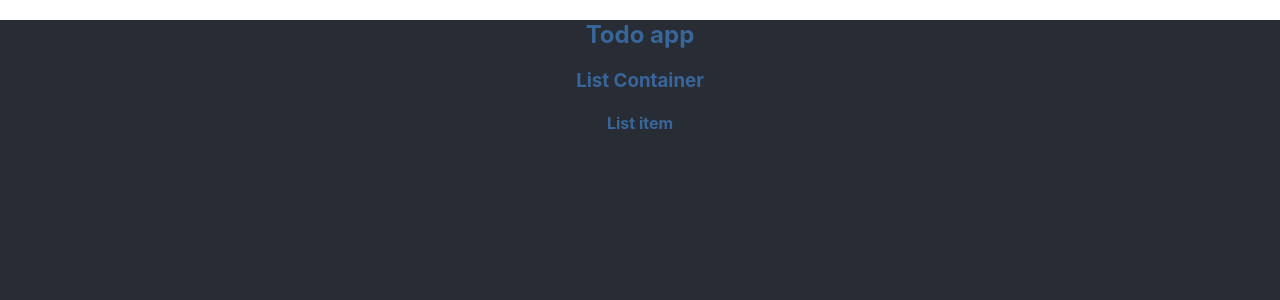
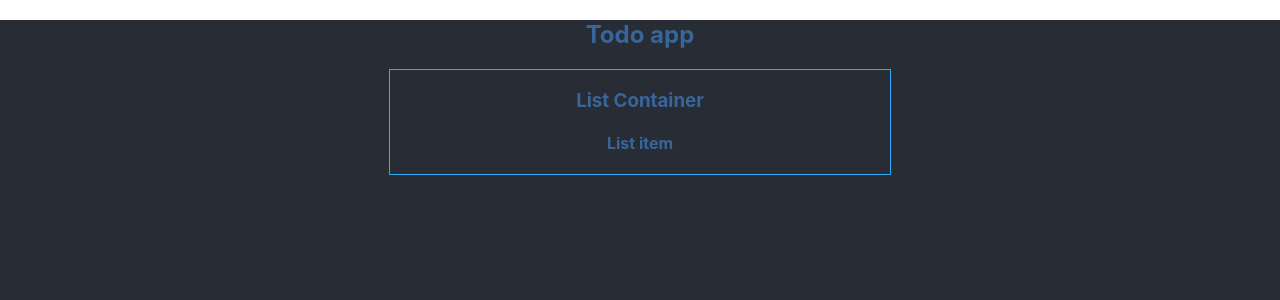
Before and after one commit to tothricsaj/todo-list__typescript, a React (Create React App) app: page / in a window 1280 px wide. Shown: the top 300 px of the page. Built offline with nearby package versions, Linux system fonts and the light colour scheme.

Commit message:
(refact): changed favicon and deleted logo.svg

```diff
--- a/public/index.html
+++ b/public/index.html
@@ -24,7 +24,7 @@
       work correctly both with client-side routing and a non-root public URL.
       Learn how to configure a non-root public URL by running `npm run build`.
     -->
-    <title>React App</title>
+    <title>Todo app - TS</title>
   </head>
   <body>
     <noscript>You need to enable JavaScript to run this app.</noscript>
--- a/src/components/ListContainer/ListContainer.css
+++ b/src/components/ListContainer/ListContainer.css
@@ -0,0 +1,5 @@
+.container {
+  width: 500px;
+  margin: auto;
+  border: 1px solid var(--light-blue);
+}
--- a/src/components/ListContainer/ListContainer.tsx
+++ b/src/components/ListContainer/ListContainer.tsx
@@ -2,9 +2,11 @@ import React from 'react'
 
 import ListItem from '../ListItem/ListItem'
 
+import './ListContainer.css'
+
 const listContainer = (props: any) => {
   return (
-    <div>
+    <div className="container">
       <h3>List Container</h3>
       <ListItem />
     </div>
```
Also changed, not shown: src/logo.svg (deleted), 1 other file (tests, documents, lock files or other folders).
